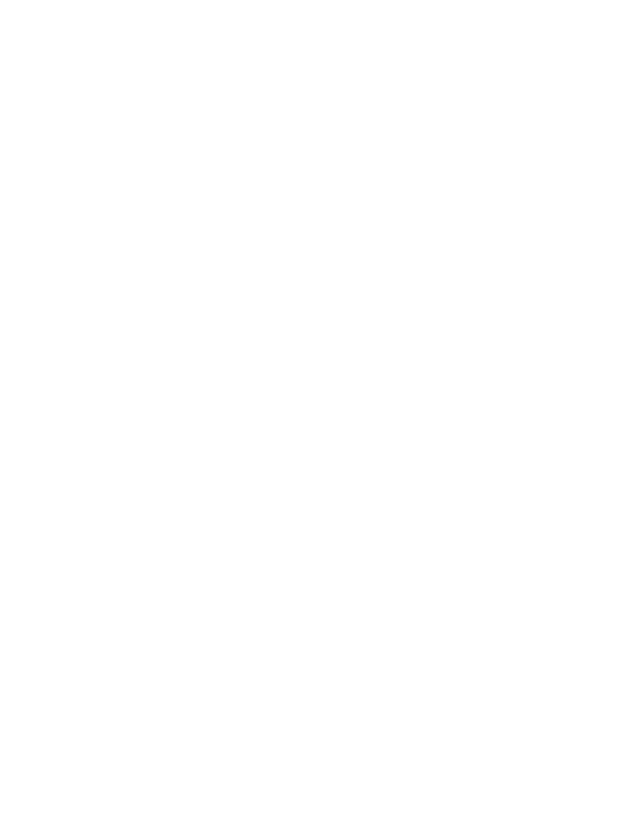
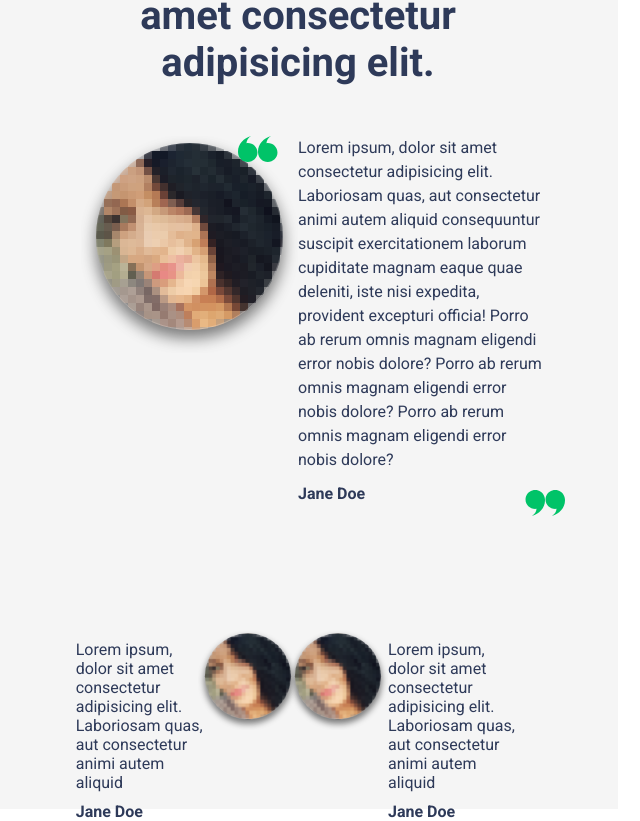
Before and after one commit to Miefim/Tesonero-web-site, a React (Create React App) app: page / in a window 1280 px wide. Shown: the part 1284-2105 px from the top of the page, without its empty margins (22-662 px from the left). Before the commit the page ends 1107 px from the top, so only its background shows below. Built offline with nearby package versions, Linux system fonts and the light colour scheme.

Commit message:
Made Blog

```diff
--- a/src/App.css
+++ b/src/App.css
@@ -5,6 +5,12 @@
    justify-content: center;
    width: 1920px;
    margin: 0 auto;
+   color: #2E3A59;
+}
+
+.content {
+   display: flex;
+   width: 100%;
 }
 
 @media screen and (max-width: 1920px) {
--- a/src/App.js
+++ b/src/App.js
@@ -1,5 +1,6 @@
 import Header from './components/Header';
 import Banner from './components/Banner';
+import Blog from './components/Blog';
 import './App.css';
 
 function App() {
@@ -7,6 +8,9 @@ function App() {
     <div className="App">
       <Header/>
       <Banner/>
+      <div className='content'>
+        <Blog/>
+      </div>
     </div>
   );
 }
--- a/src/components/Banner/index.module.css
+++ b/src/components/Banner/index.module.css
@@ -19,6 +19,7 @@
    font-weight: 700;
    width: 1223px;
    height: 47px;
+   line-height: 46.88px;
 }
 
 .content {
--- /dev/null
+++ b/src/components/Blog/index.jsx
@@ -0,0 +1,49 @@
+import SeparateLine from '../UI/SeparateLine'
+import style from './index.module.css'
+
+const Blog = () => {
+   return(
+      <div className={style.blog}>
+         <SeparateLine className={style.line}/>
+         <title className={style.title}>Lorem ipsum, dolor sit amet consectetur adipisicing elit.</title>
+         <div className={style.mainQuote}>
+            <img className={style.mainQuote_avatar} src="/images/blogAvatar.svg" alt="" />
+            <div className={style.mainQuote_quote}>
+               <div className={style.quotationMark}>
+                  <img src="/images/blogQuotes.svg" alt="" />
+                  <img src="/images/blogQuotes.svg" alt="" />
+               </div>
+               <div className={`${style.quotationMark} ${style.quotationMarkEnd}`}>
+                  <img src="/images/blogQuotes.svg" alt="" />
+                  <img src="/images/blogQuotes.svg" alt="" />
+               </div>
+                  Lorem ipsum, dolor sit amet consectetur adipisicing elit. Laboriosam quas, aut consectetur
+                  animi  autem aliquid consequuntur suscipit exercitationem laborum cupiditate magnam eaque quae deleniti, iste nisi
+                  expedita, provident excepturi officia!
+                  Porro ab rerum omnis magnam eligendi error nobis dolore? Porro ab rerum omnis magnam eligendi error nobis dolore? Porro ab rerum omnis magnam eligendi error nobis dolore?
+               <div className={style.quote_author}>Jane Doe</div>
+            </div>
+         </div>
+         <div className={style.secondaryQuotes}>
+            <div className={style.secondaryQuotesUnit}>
+               <div className={style.secondaryQuotes_quotes}>
+                  Lorem ipsum, dolor sit amet consectetur adipisicing elit. Laboriosam quas, aut consectetur
+                  animi  autem aliquid
+                  <div className={style.quote_author}>Jane Doe</div>
+               </div>
+               <img className={style.secondaryQuote_avatar} src="/images/blogAvatar.svg" alt="" />
+            </div>
+            <div className={style.secondaryQuotesUnit}>
+               <img className={style.secondaryQuote_avatar} src="/images/blogAvatar.svg" alt="" />
+               <div className={style.secondaryQuotes_quotes}>
+                  Lorem ipsum, dolor sit amet consectetur adipisicing elit. Laboriosam quas, aut consectetur
+                  animi  autem aliquid
+                  <div className={style.quote_author}>Jane Doe</div>
+               </div>
+            </div>
+         </div>
+      </div>
+   )
+}
+
+export default Blog
--- /dev/null
+++ b/src/components/Blog/index.module.css
@@ -0,0 +1,83 @@
+.blog {
+   box-sizing: border-box;
+   min-height: 829px;
+   width: 50%;
+   background-color: #F5F5F5;
+   padding: 101px 73px 40px 73px;
+}
+
+.line {
+   margin: 0px auto 18px auto;
+}
+
+.title {
+   display: flex;
+   justify-content: center;
+   font-weight: 700;
+   font-size: 40px;
+   text-align: center;
+   line-height: 46.88px;
+}
+
+.mainQuote {
+   margin-top: 49px;
+   display: flex;
+   justify-content: space-between;
+   align-items: flex-start;
+   width: 100%;
+}
+
+.mainQuote_avatar {
+   margin-left: 30px;
+}
+
+.mainQuote_quote {
+   position: relative;
+   font-size: 16px;
+   line-height: 24px;
+   width: 489px;
+}
+
+.quote_author {
+   margin-top: 10px;
+   font-weight: 700;
+}
+
+.quotationMark {
+   position: absolute;
+   top: 0;
+   left: -60px;
+}
+
+.quotationMarkEnd {
+   top:auto;
+   bottom: -10px;
+   right: -20px;
+   left: auto;
+   transform: rotate(180deg);
+}
+
+.secondaryQuotes {
+   display: flex;
+   width: 100%;
+   margin-top: 134px;
+   justify-content: center;
+}
+
+.secondaryQuotesUnit {
+   width: 45%;
+   display: flex;
+   align-items: flex-start;
+   justify-content: center;
+}
+
+.secondaryQuotes_quotes {
+   width: 242px;
+   height: 129px;
+}
+
+.secondaryQuote_avatar {
+   width: 100px;
+   margin-top: -10px;
+   margin-left: -10px;
+}
```
